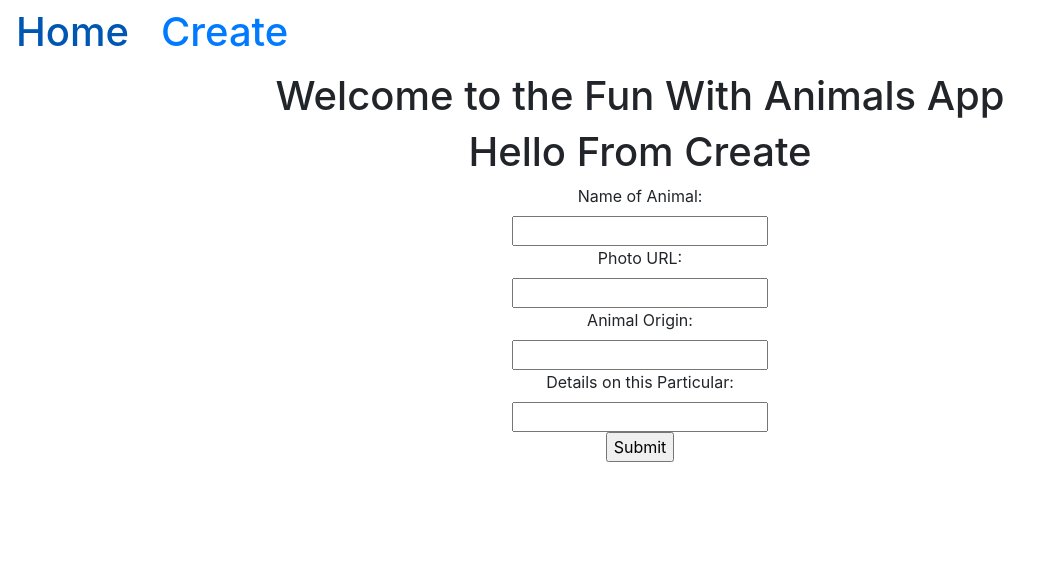
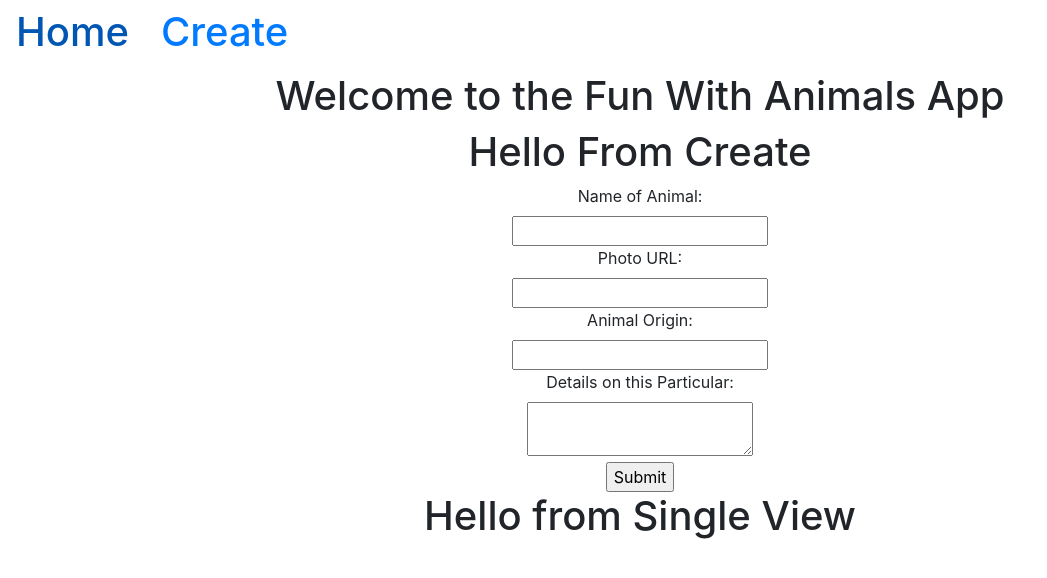
Before and after one commit to mrrogercampbell/mern-lab-frontend, a React (Create React App) app: page /new in a window 1280 px wide. Shown: the top 578 px of the page, without its empty margins (0-1047 px from the left). Built offline with nearby package versions, Linux system fonts and the light colour scheme.

Commit message:
Created ShowOne dir, js, and css. Imported ShowOne into App.js. Next steps set up Home component so that when a animail instance is clicked it forwards users to a single view of that animal.

```diff
--- a/src/components/App/App.js
+++ b/src/components/App/App.js
@@ -3,6 +3,7 @@ import './App.css';
 import {Route, Link} from 'react-router-dom'
 import Home from '../Home/Home'
 import Create from '../Create/Create'
+import ShowOne from '../ShowOne/ShowOne'
 
 class App extends Component {
   render() {
@@ -18,8 +19,15 @@ class App extends Component {
         </nav>
         <main>
           <h1>Welcome to the Fun With Animals App</h1>
-          <Route path='/' exact render={(routerProps) => <Home {...routerProps} {...this.state}/>}/>
-          <Route path='/new' exact render={(routerProps) => <Create {...routerProps} {...this.state}/>}/>
+          <Route path='/' exact render={(routerProps) =>
+            <Home {...routerProps} {...this.state}/>}
+          />
+          <Route path='/new' exact render={(routerProps) =>
+            <Create {...routerProps} {...this.state}/>}
+          />
+          <Route path='/:id' render={(routerProps) =>
+            <ShowOne {...routerProps}{...this.state}/>}
+          />
         </main>
       </div>
     );
--- a/src/components/Create/Create.js
+++ b/src/components/Create/Create.js
@@ -54,7 +54,7 @@ class Create extends Component {
                         <br/>
                     <label>Details on this Particular:</label>
                         <br/>
-                    <input type="text" name="animalDetails" value={this.state.value} onChange={this.handleChange} />
+                    <textarea type="text" name="animalDetails" value={this.state.value} onChange={this.handleChange} />
                         <br/>
                     <input type="submit" value="Submit"/>
                 </form>
--- /dev/null
+++ b/src/components/ShowOne/ShowOne.js
@@ -0,0 +1,13 @@
+import React, { Component } from 'react';
+
+class SingleView extends Component {
+    render() {
+        return (
+            <div>
+                <h1>Hello from Single View</h1>
+            </div>
+        );
+    }
+}
+
+export default SingleView;
```
Also changed, not shown: src/components/ShowOne/ShowOne.css (added).
